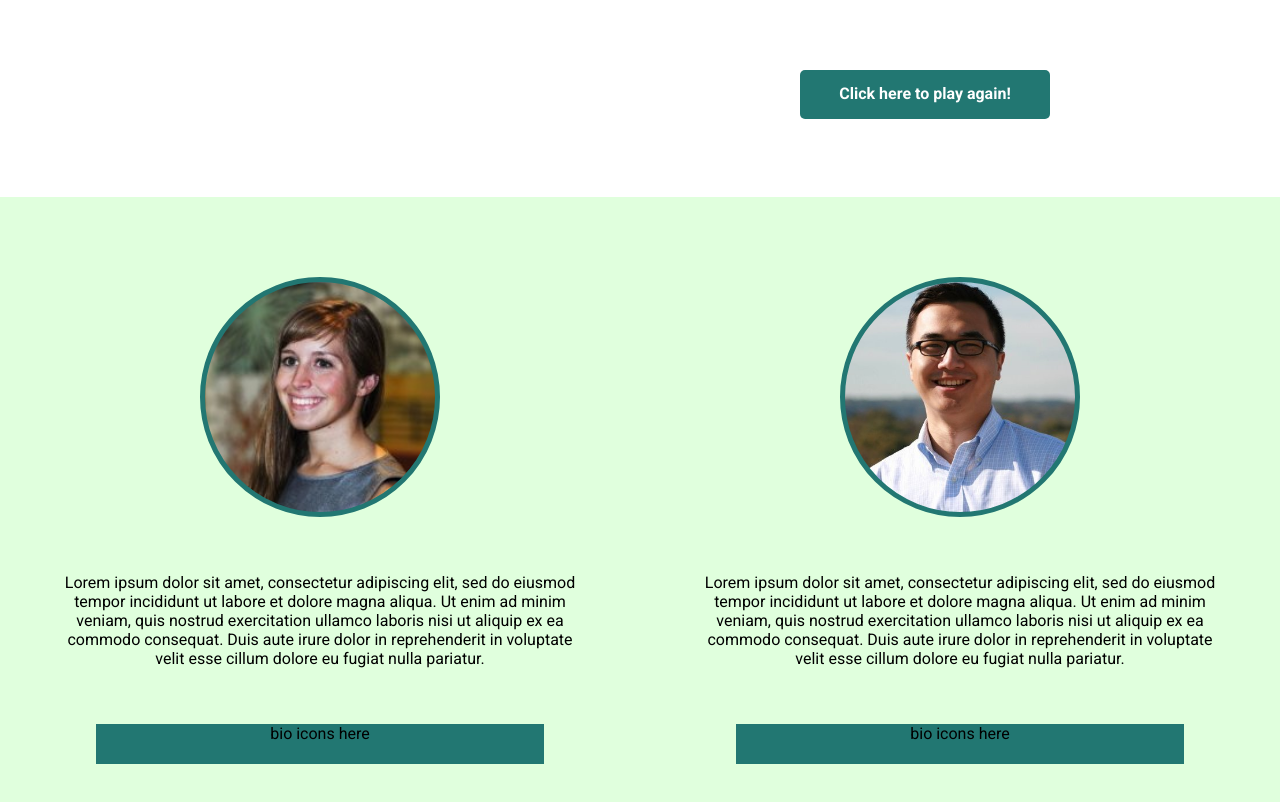
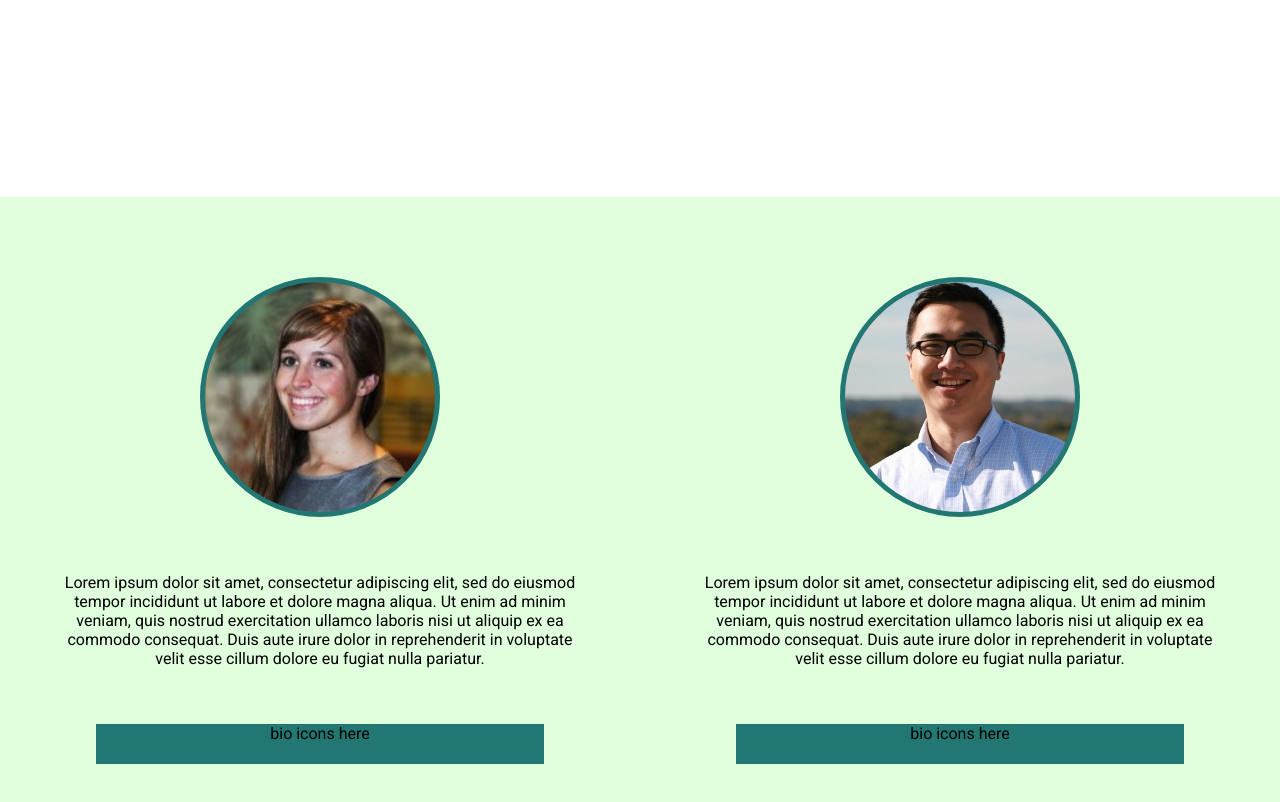
Before and after one commit to row2k/Droso, a plain HTML site: page public/index.html in a window 1280 px wide. Shown: the part 1453-2255 px from the top of the page. Drawn offline with nearby package versions, Linux system fonts and the light colour scheme.

Commit message:
display button on success

```diff
--- a/public/css/styles.css
+++ b/public/css/styles.css
@@ -251,7 +251,7 @@ strong:hover {
 
 #replay {
   border-radius: 5px;
-  display: block;
+  display: none;
   width: 250px;
   background-color: #227772;
   height: 35px;
--- a/public/js/main.js
+++ b/public/js/main.js
@@ -286,6 +286,7 @@ $(window).scroll(animateWings);
                       $('.is-success').prepend('<img src="'+ url + '"/>');
                     })
                     console.log(imageURL);
+                    $("#replay").css("display","block");
                   });
 
 
```
Also changed, not shown: 1 other file.
